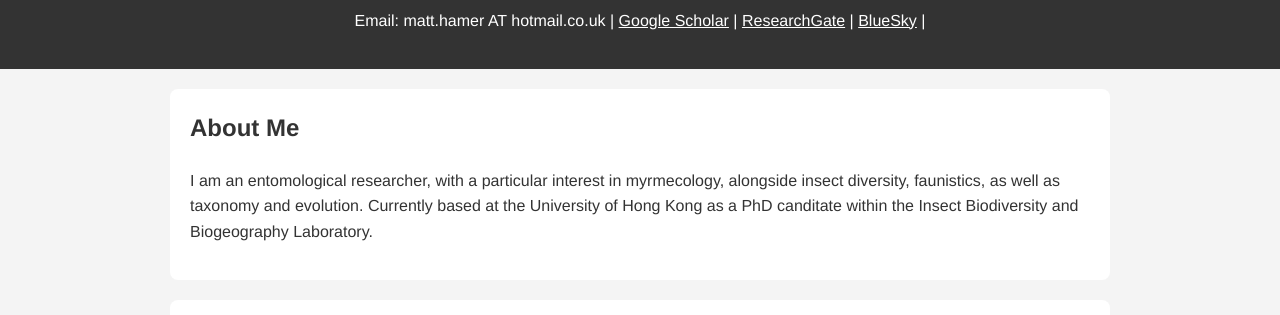
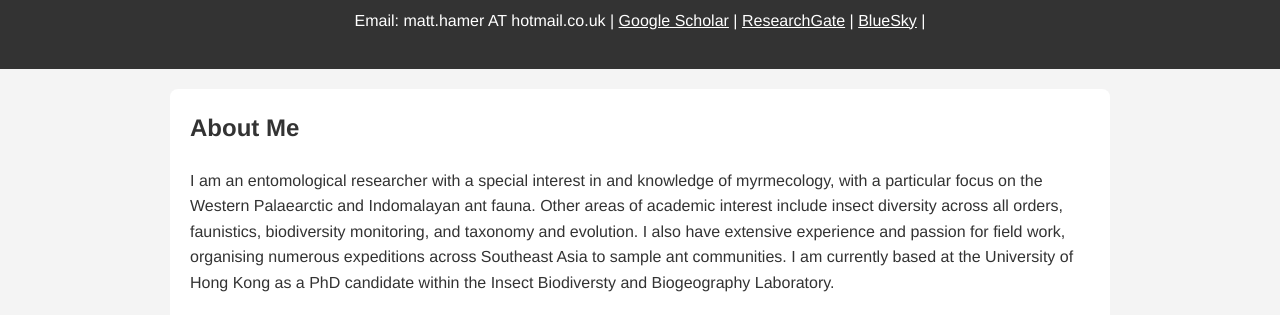
Before and after one commit to mhamer5/mhamer5.github.io, a plain HTML site: page index.html in a window 1280 px wide. Shown: the part 485-800 px from the top of the page. Drawn offline with Linux system fonts and the light colour scheme.

Commit message:
intro edits

```diff
--- a/index.html
+++ b/index.html
@@ -111,9 +111,7 @@
   <!-- About Me section -->
   <section class="section">
     <h2>About Me</h2>
-    <p>I am an entomological researcher, with a particular interest in myrmecology,
-            alongside insect diversity, faunistics, as well as taxonomy and evolution. Currently based at the
-            University of Hong Kong as a PhD canditate within the Insect Biodiversity and Biogeography Laboratory.</p>
+    <p>I am an entomological researcher with a special interest in and knowledge of myrmecology, with a particular focus on the Western Palaearctic and Indomalayan ant fauna. Other areas of academic interest include insect diversity across all orders, faunistics, biodiversity monitoring, and taxonomy and evolution. I also have extensive experience and passion for field work, organising numerous expeditions across Southeast Asia to sample ant communities. I am currently based at the University of Hong Kong as a PhD candidate within the Insect Biodiversty and Biogeography Laboratory.</p>
   </section>
 
   <!-- Education section -->
```
